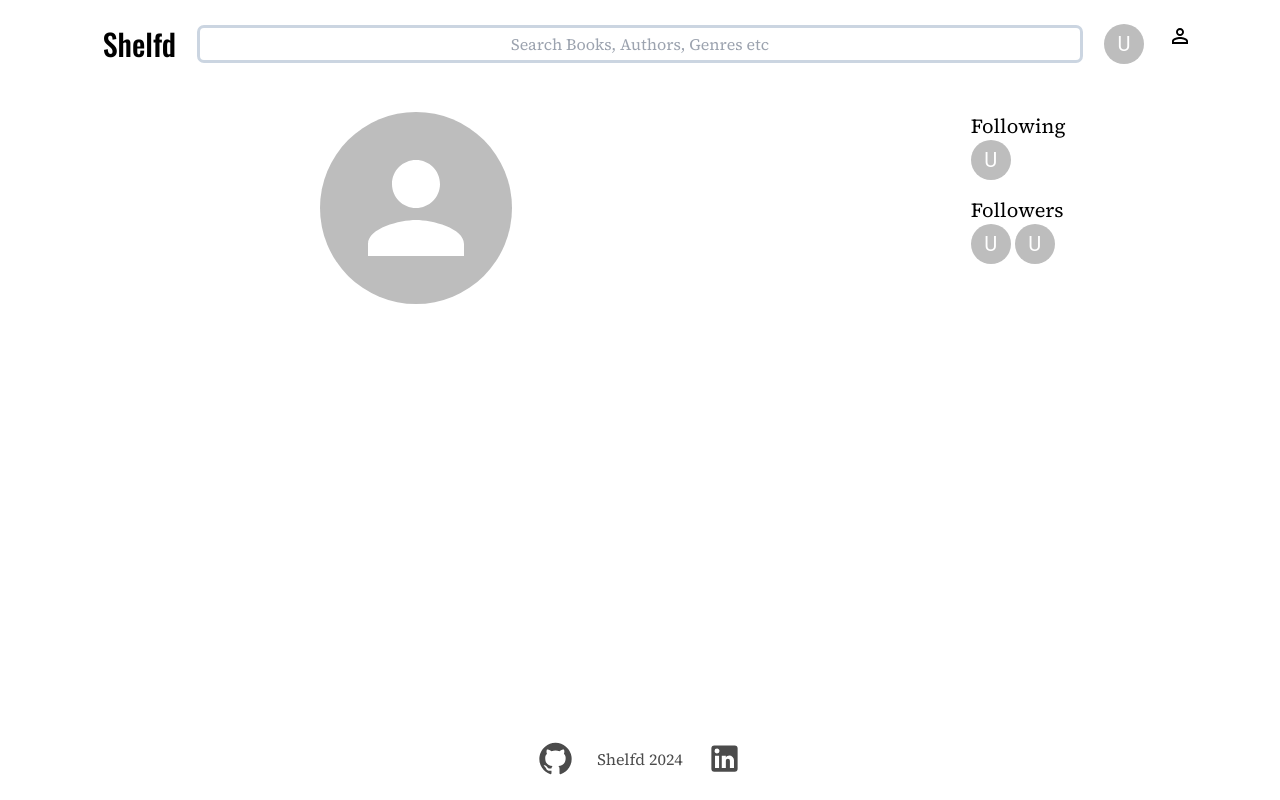
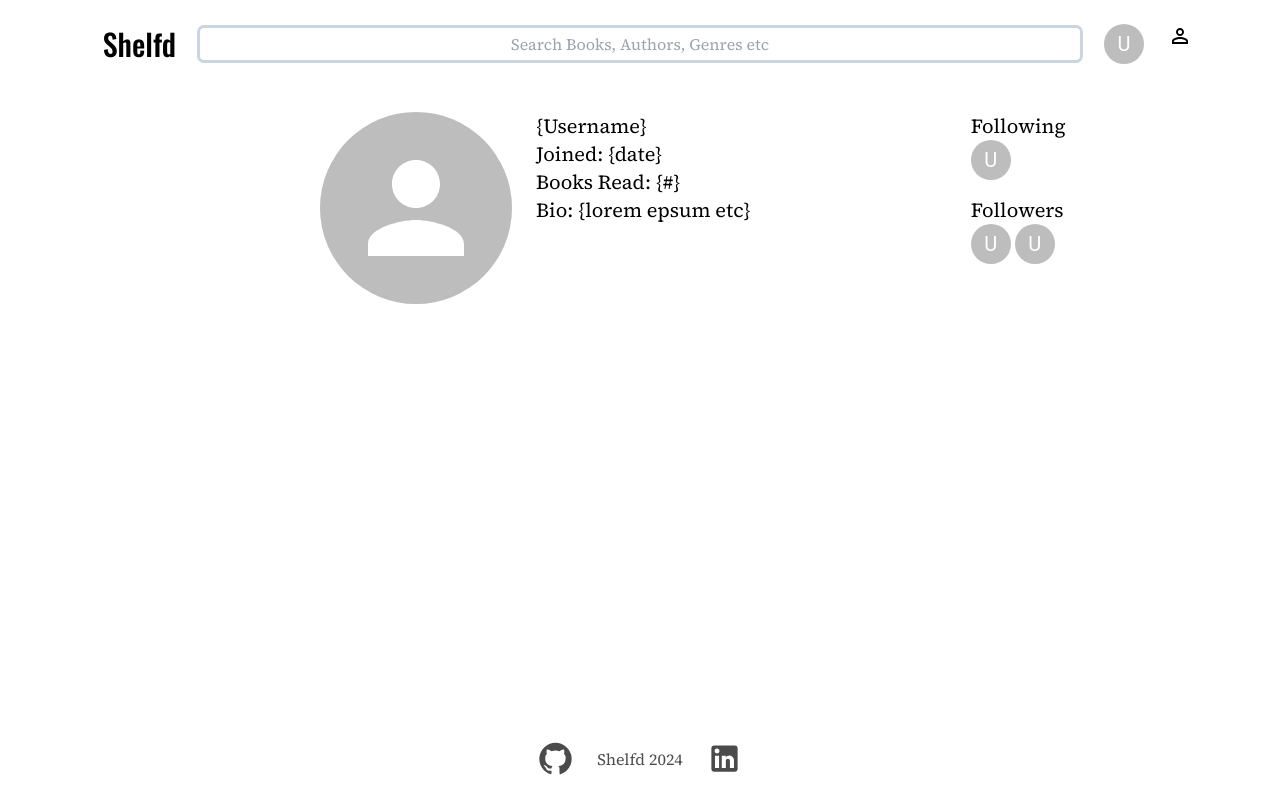
Before and after one commit to Ben-Langlois/Shelfd, a React (Create React App) app: page / in a window 1280 px wide. Built offline with nearby package versions, Linux system fonts and the light colour scheme.

Commit message:
added some things to profile page

```diff
--- a/src/App.js
+++ b/src/App.js
@@ -415,8 +415,16 @@ const BookShelves = () => {
 const Profile = () => {
   return(
     <div className='flex flex-auto  w-1/2 mx-auto mt-6 relative'>
-        <Avatar sx={{ width: '12rem', height: '12rem' }}/>
-        <div id='details'>
+        <div id='main' className='flex'>
+          <Avatar sx={{ width: '12rem', height: '12rem' }}/>
+          <div id='main-details' className='ml-6 text-left h-fit'> {/* would be profile spec data */}
+            <h1 className='text-xl'>&#123;Username&#125;</h1>
+            <h1 className='text-xl'>Joined: &#123;date&#125;</h1>
+            <h1 className='text-xl'>Books Read: &#123;#&#125;</h1>
+            <p className='text-xl overflow-auto max-h-40'>Bio: &#123;lorem epsum etc&#125;</p>
+          </div>
+        </div>
+        <div id='display-shelves'>
 
         </div>
         <div id='social' className='flex flex-col absolute w-1/3 top-0 right-[-35%] justify-start text-start'>
```
